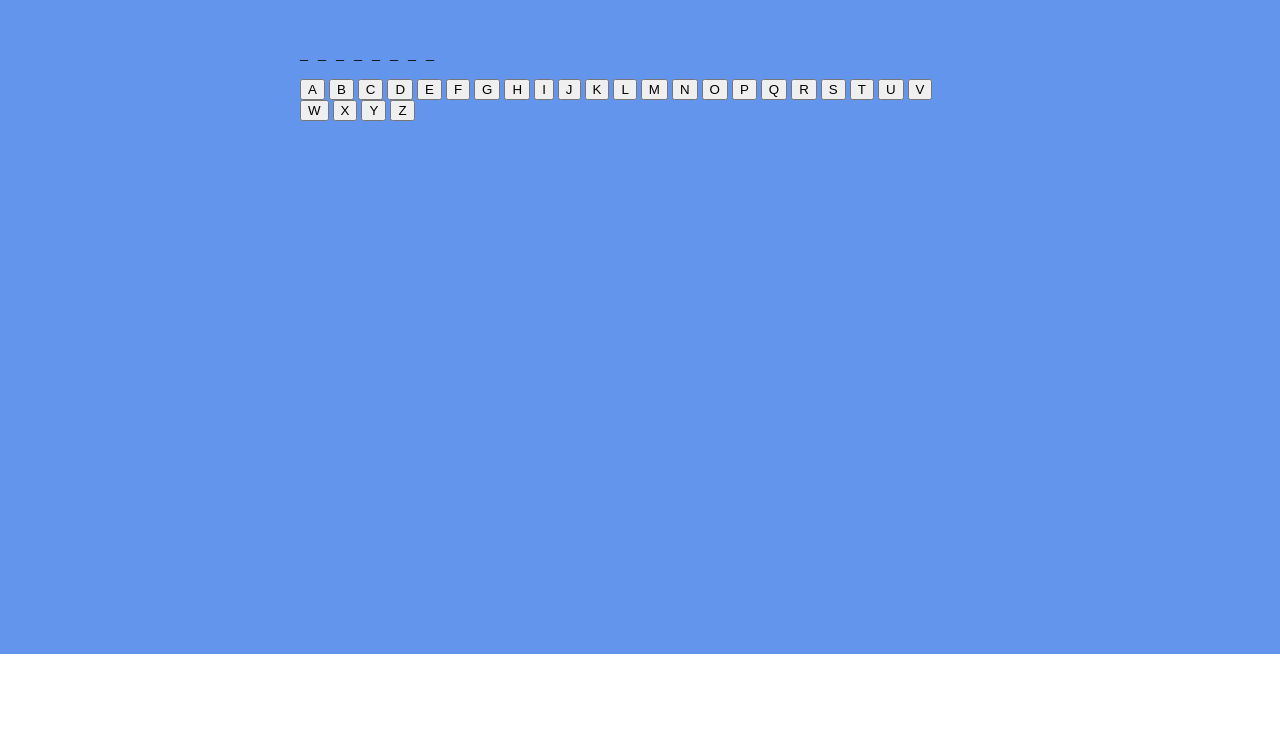
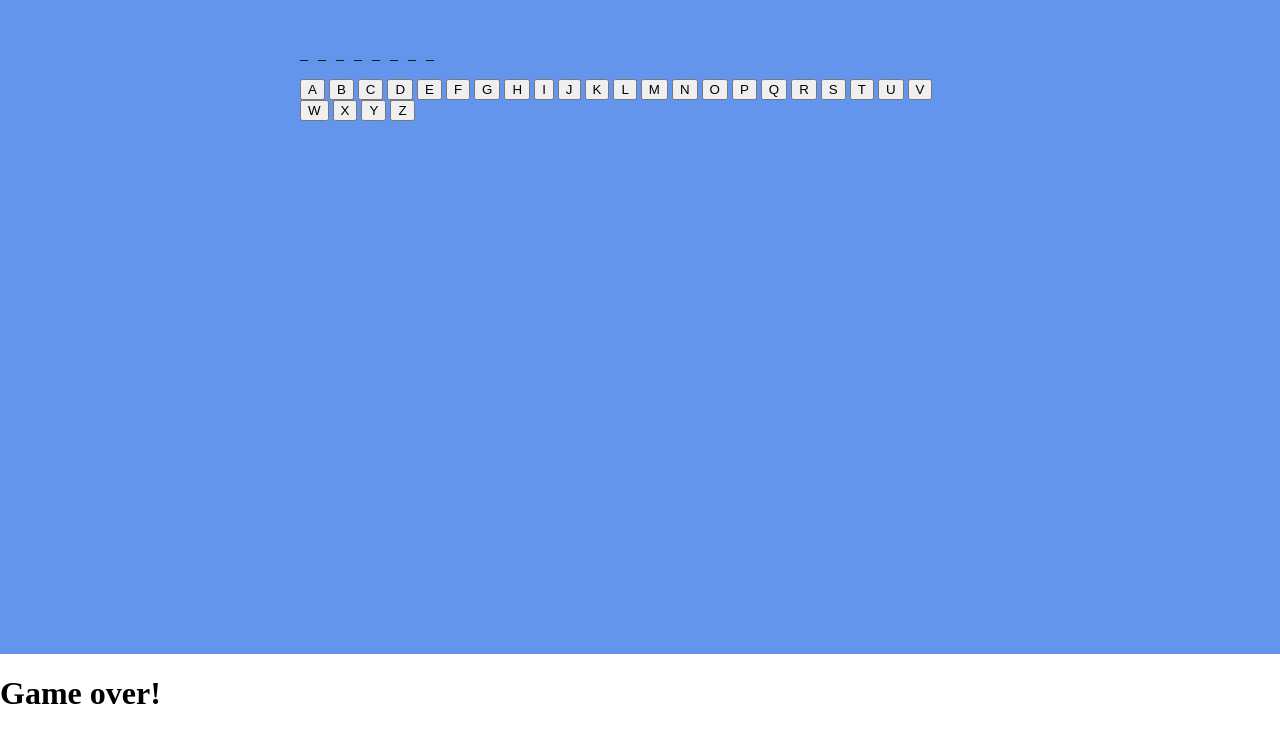
Before and after one commit to maridivi/hangman-game, a plain HTML site: page index.html in a window 1280 px wide. Shown: the part 146-880 px from the top of the page. Before the commit the page ends 800 px from the top, so only its background shows below. Drawn offline with Linux system fonts and the light colour scheme.

Commit message:
Add overlay for game over

```diff
--- a/index.html
+++ b/index.html
@@ -42,6 +42,10 @@
         </div>
       </div>
     </div>
+    <div id="gameover-overlay">
+      <h1 id="gameover-message">Game over!</h1>
+    </div>
+
     <script src="./js/data.js"></script>
 
     <script src="./js/index.js"></script>
```
